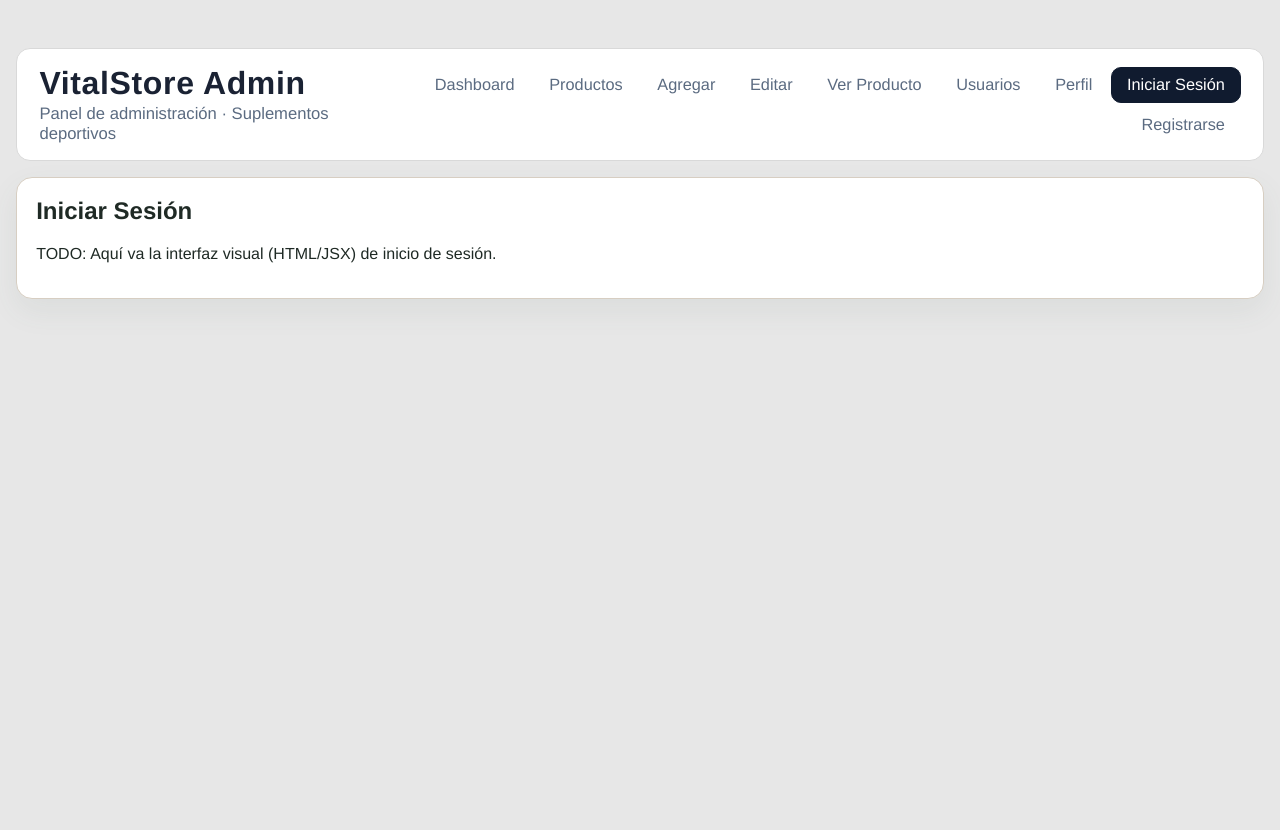
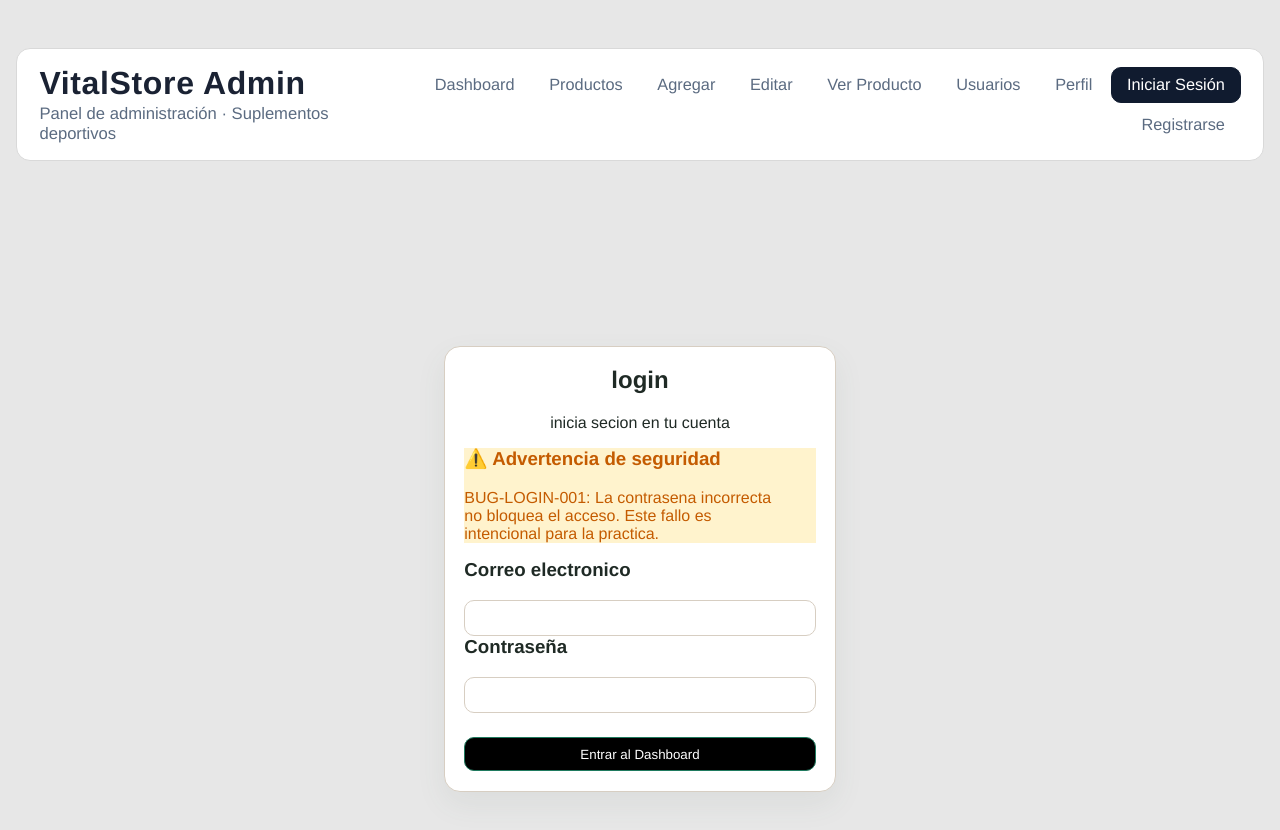
Before and after one commit to Jassos/PSP-Practica, a React (Vite) app in the folder frontend/: page /login in a window 1280 px wide. Shown: the top 830 px of the page. Built offline with nearby package versions, Linux system fonts and the light colour scheme.

Commit message:
Tareas concluidas

```diff
--- a/frontend/src/pages/IniciarSesionPage.jsx
+++ b/frontend/src/pages/IniciarSesionPage.jsx
@@ -41,13 +41,116 @@
  * - Construir toda la maqueta dentro de <section className="visual-slot">.
  * - Incluir card centrada, alerta de seguridad, formulario y botón principal.
  */
+import { useState } from "react"
+import { api } from "../api/client"
+
 export function IniciarSesionPage() {
+  const [contrasena, setcontrasena] = useState("")
+  const [email, setemail] = useState("")
+  const [error, setError] = useState("")
+
+  const handleLogin = async (e) => {
+    e.preventDefault()
+    setError("")
+
+    try {
+      const response = await api.login({ email, contrasena })
+      localStorage.setItem("psp_session", JSON.stringify(response))
+      window.location.href = "/dashboard"
+    } catch (err) {
+      setError(err.messaje)
+
+    }
+  }
+
   return (
-    <main className="panel">
-      <h2>Iniciar Sesión</h2>
-      <section className="visual-slot">
-        <p>TODO: Aquí va la interfaz visual (HTML/JSX) de inicio de sesión.</p>
-      </section>
-    </main>
+    <div style={{
+      display: "flex",
+      justifyContent: "center",
+      alignItems: "center",
+      minHeight: "100vh",
+      backgroundColor: "#e7e7e7",
+      padding: "20px"
+    }}
+    >
+      <main className="panel">
+
+        <section className="visual-slot">
+
+          <div
+            style={{
+              textAlign: "center"
+            }}
+          >
+            <h2>
+              login
+            </h2>
+
+            <p>
+              inicia secion en tu cuenta
+            </p>
+
+          </div>
+
+          <div
+            style={{
+              background: "#fff3cd"
+            }}
+          >
+            <h3
+              style={{
+                color: "#c45b00"
+              }}
+            >
+              ⚠️ Advertencia de seguridad
+            </h3>
+
+            <p
+              style={{
+                color: "#c45b00"
+              }}
+            >
+              BUG-LOGIN-001: La contrasena incorrecta <br />
+              no bloquea el acceso. Este fallo es <br />
+              intencional para la practica.
+            </p>
+          </div>
+
+          <form
+            onSubmit={handleLogin}
+          >
+            <h3>Correo electronico</h3>
+            <input
+              type="text"
+              onChange={(e) => setemail(e.target.value)} required
+              style={{
+                width: "100%"
+              }}
+            />
+
+            <h3>Contraseña</h3>
+            <input
+              type="text"
+              onChange={(e) => setcontrasena(e.target.value)} required
+              style={{
+                width: "100%"
+              }}
+            />
+
+            <button
+              style={{
+                marginTop: "1.5rem",
+                width: "100%",
+                justifyContent: "center",
+                background: "black"
+              }}
+            >
+              Entrar al Dashboard
+            </button>
+          </form>
+          {error && <p className="notice-error">{error}</p>}
+        </section>
+      </main>
+    </div>
   );
 }
```
Also changed, not shown: 1 other file (tests, documents, lock files or other folders).
